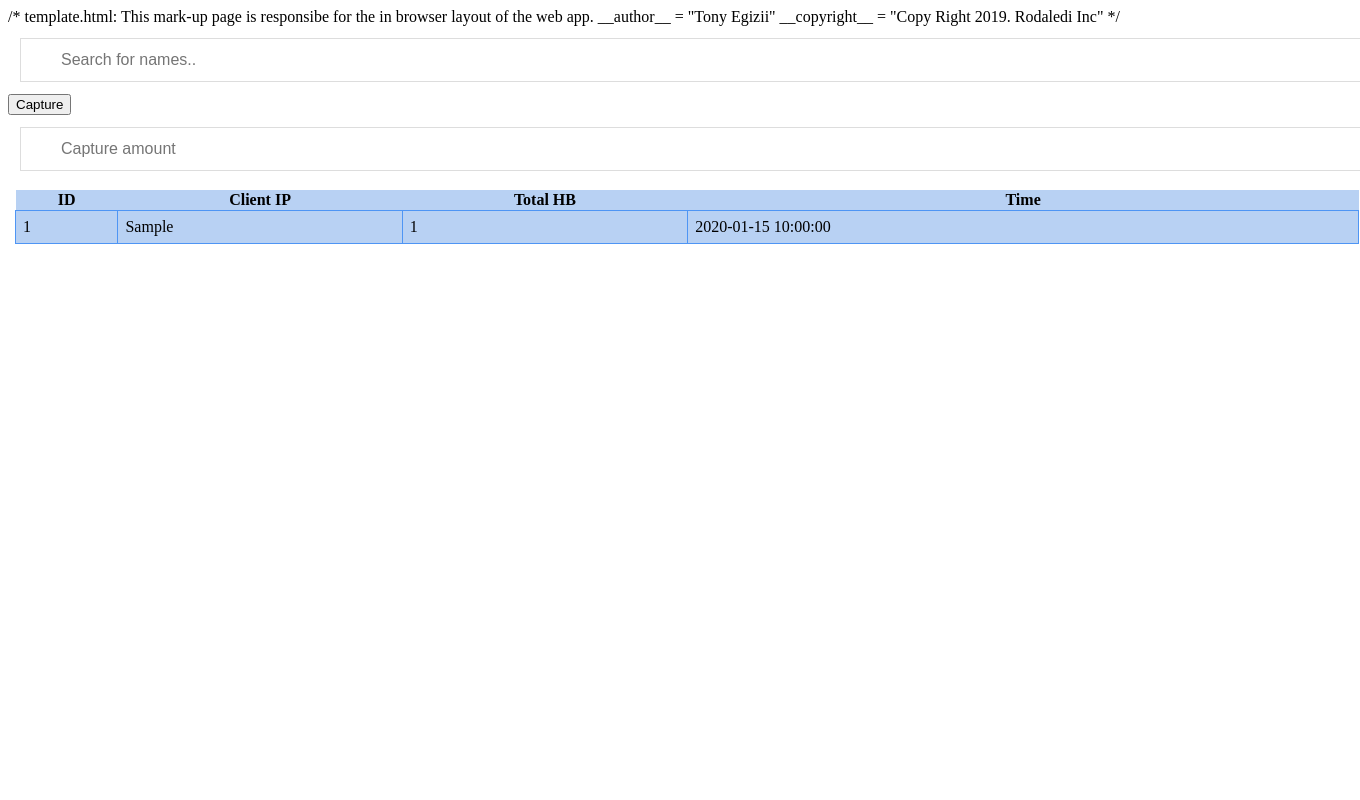
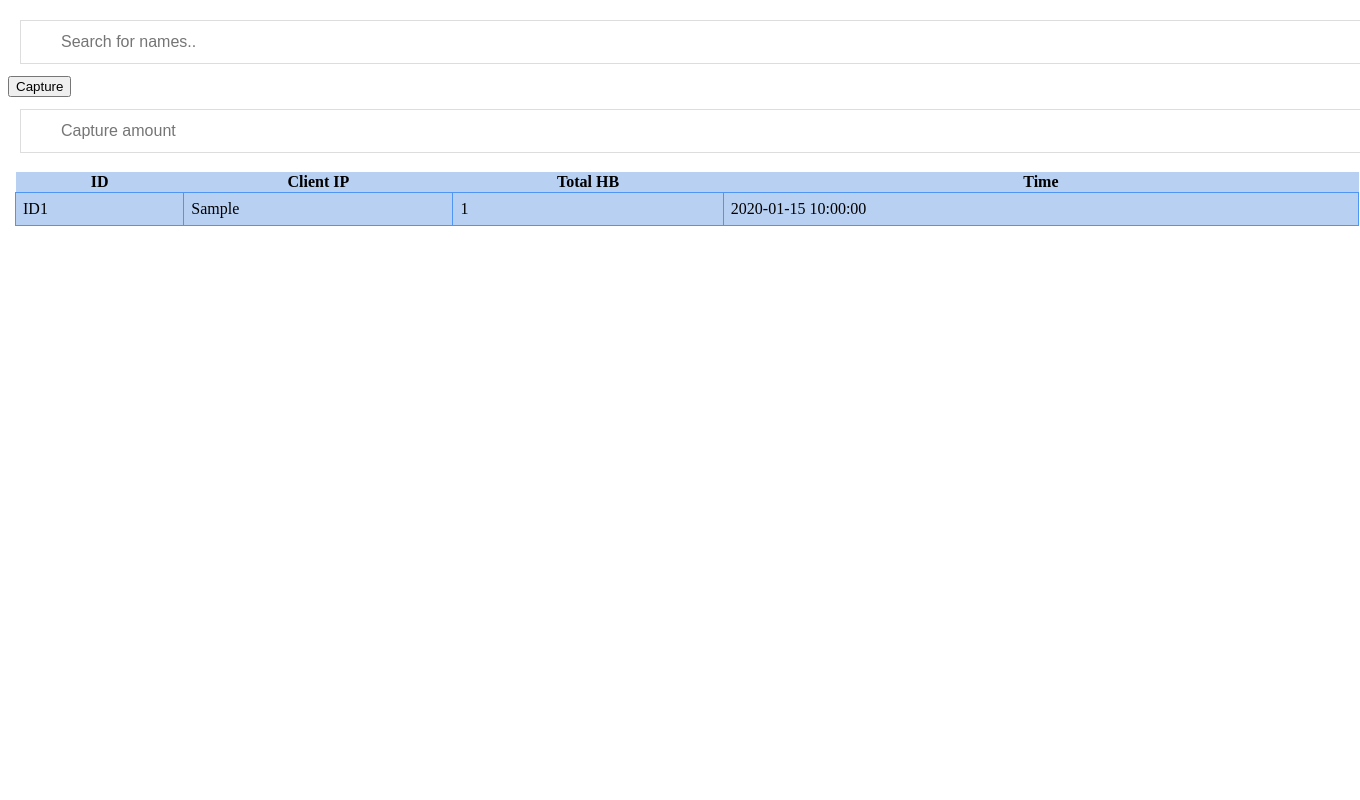
Before and after one commit to nmohan101/PhotoNetwork, a Flask app: template FrontEnd/templates/template.html in a window 1360 px wide; the page is wider, and only the part inside the window is pictured. Run offline with Flask 2, Linux system fonts and the light colour scheme; the template is opened without the code that fills it: most values are stand-ins (such as "Sample title", 1, 10 or a date in 2020).

Commit message:
improved search

```diff
--- a/FrontEnd/app.py
+++ b/FrontEnd/app.py
@@ -1,12 +1,3 @@
-"""
-*** app.py: This application is responsibe for opening the database and reading from the tables.
-
-__author__      = "Tony Egizii"
-__copyright__   = "Copy Right 2019. Rodaledi Inc"
-
-***
-"""
-
 #!/usr/bin/env python3
 import sqlite3
 from flask import Flask, render_template
--- a/FrontEnd/static/search.js
+++ b/FrontEnd/static/search.js
@@ -9,7 +9,7 @@ __copyright__   = "Copy Right 2019. Rodaledi Inc"
 
 function myFunction() {
     // Declare variables
-    var input, filter, table, tr, td, i, txtValue;
+    var input, filter, table, tr, i, txtValue;
     input = document.getElementById("myInput");
     filter = input.value.toUpperCase();
     table = document.getElementById("hoverTable");
@@ -17,9 +17,10 @@ function myFunction() {
 
     // Loop through all table rows, and hide those who don't match the search query
     for (i = 0; i < tr.length; i++) {
-      td = tr[i].getElementsByTagName("td")[1];
-      if (td) {
-        txtValue = td.textContent || td.innerText;
+      tds = tr[i].querySelectorAll("td");
+
+      if (tds.length ) {
+        txtValue = tr[i].innerText.trim();
         if (txtValue.toUpperCase().indexOf(filter) > -1) {
           tr[i].style.display = "";
         } else {
--- a/FrontEnd/templates/template.html
+++ b/FrontEnd/templates/template.html
@@ -1,12 +1,12 @@
 
-/*
+<!--
 
 template.html: This mark-up page is responsibe for the in browser layout of the web app.
 
 __author__      = "Tony Egizii"
 __copyright__   = "Copy Right 2019. Rodaledi Inc"
 
-*/
+-->
 
 
 <!DOCTYPE html>
@@ -31,7 +31,7 @@ __copyright__   = "Copy Right 2019. Rodaledi Inc"
         </tr>
         {% for user in users %}
         <tr>
-          <td>{{user.user_id}}</td>
+          <td>ID{{user.user_id}}</td>
           <td>{{user.client_ip}}</td>
           <td>{{user.total_hb}}</td>
           <td>{{user.time}}</td>
```
